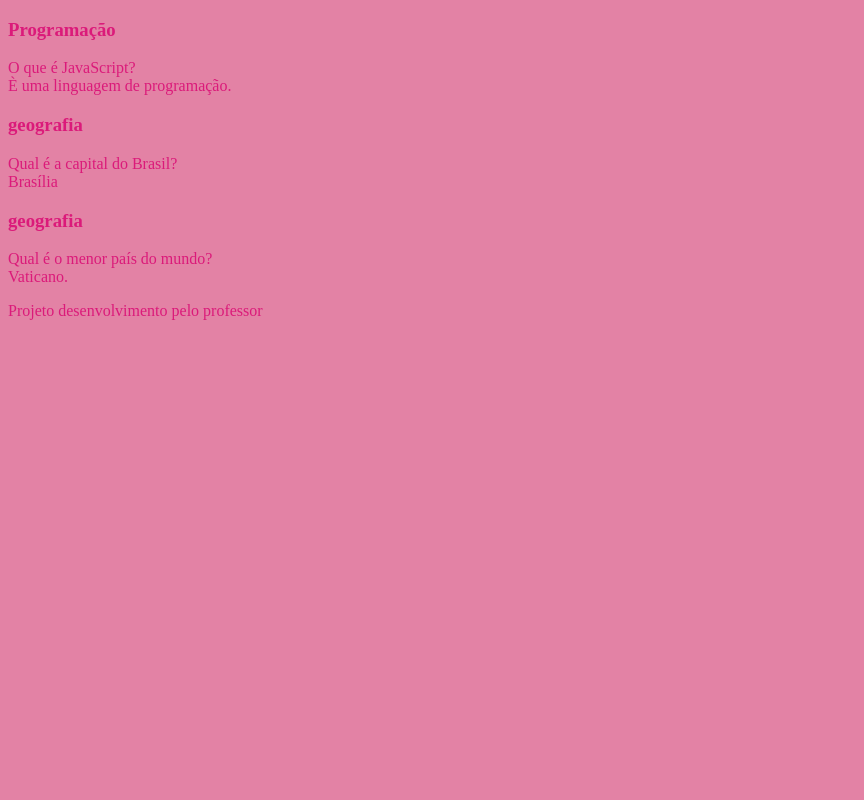
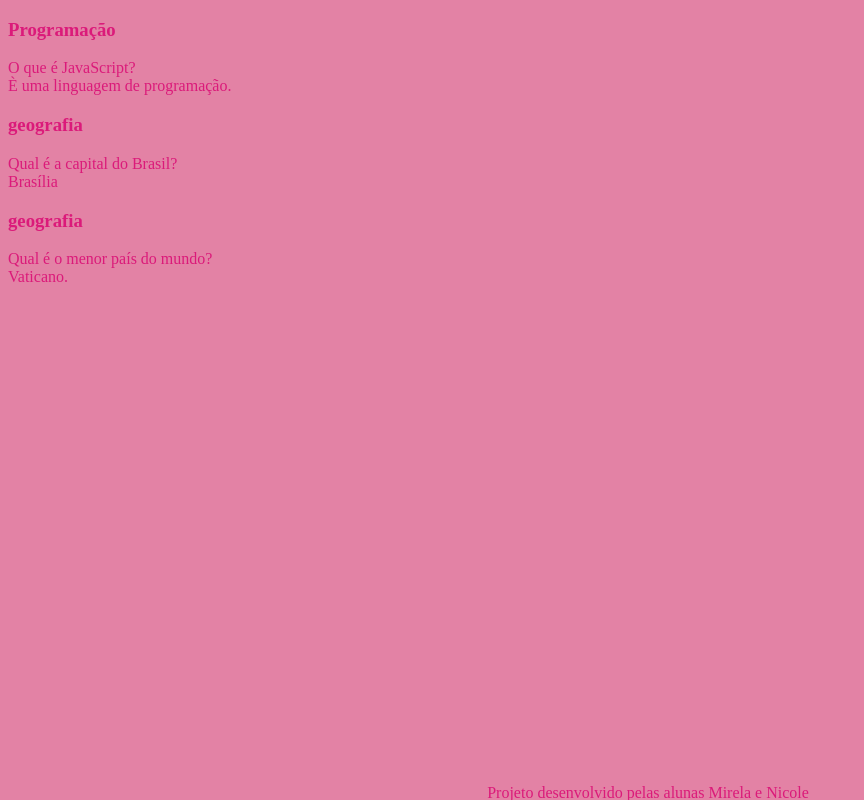
Before and after one commit to nicolelara123/Flashcards, a plain HTML site: page index.html in a window 1280 px wide. Shown: the whole page, without its empty margins (0-864 px from the left). Drawn offline with Linux system fonts and the light colour scheme.

Commit message:
flaschcard

```diff
--- a/index.html
+++ b/index.html
@@ -47,6 +47,6 @@
     <script src="script.js"></script>
 </body>
 <footer>
-<p>Projeto desenvolvimento pelo professor<p>
+<p>Projeto desenvolvido pelas alunas Mirela e Nicole</p>
     </footer>
 </html>
--- a/style.css
+++ b/style.css
@@ -4,3 +4,16 @@ body{
     font-family: 'Times New Roman', Times, serif;
     font-size: medium;
 }
+footer{
+ background-color:hsl(338, 64%, 70%);
+color:hsl(330, 79%, 48%);
+position: fixed;
+bottom:0;
+width: 100%;
+height: 2rem;
+}
+footer p {
+    text-align: center;
+    font-size: 0,6rem;
+    margin-top: 0,5rem;
+}
```
